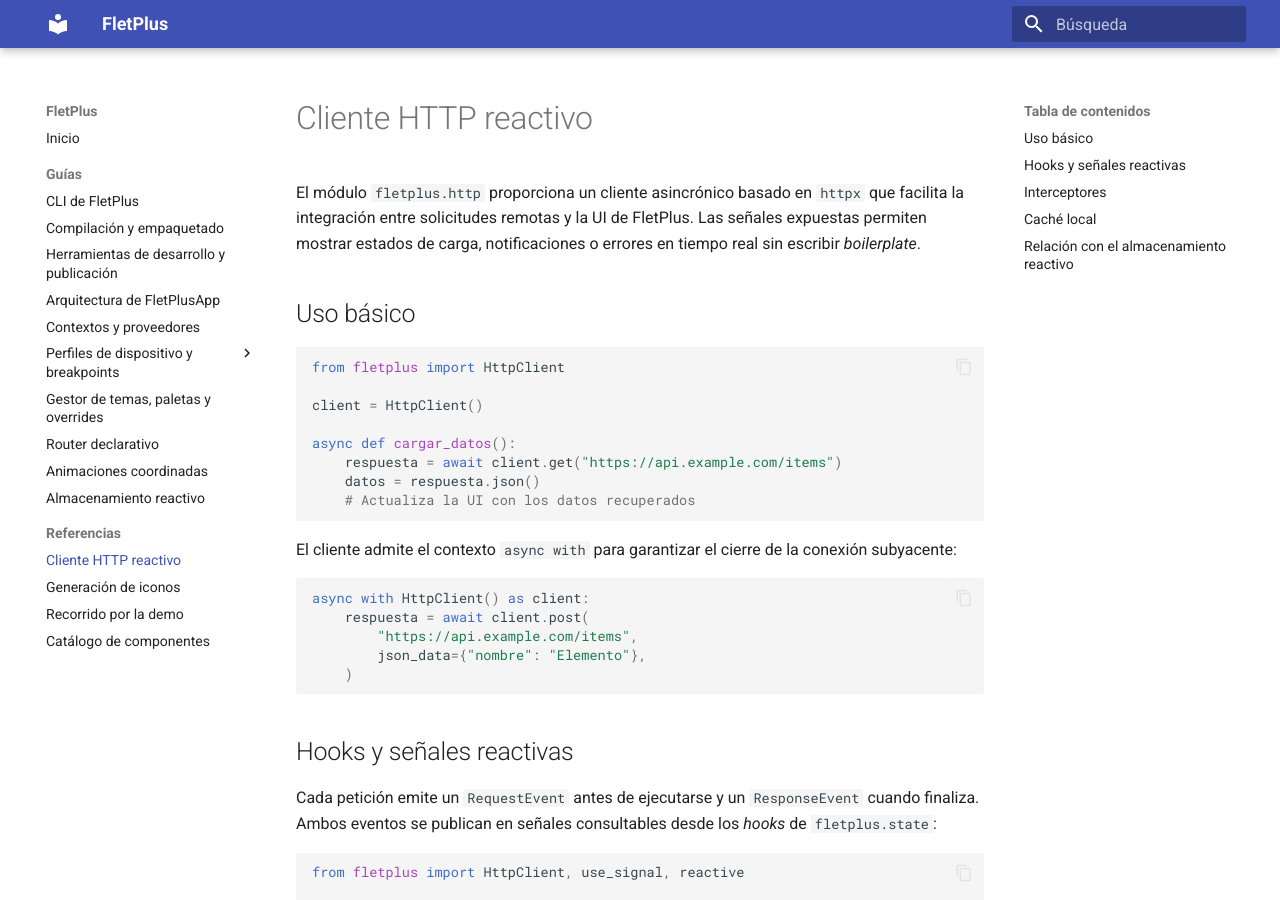
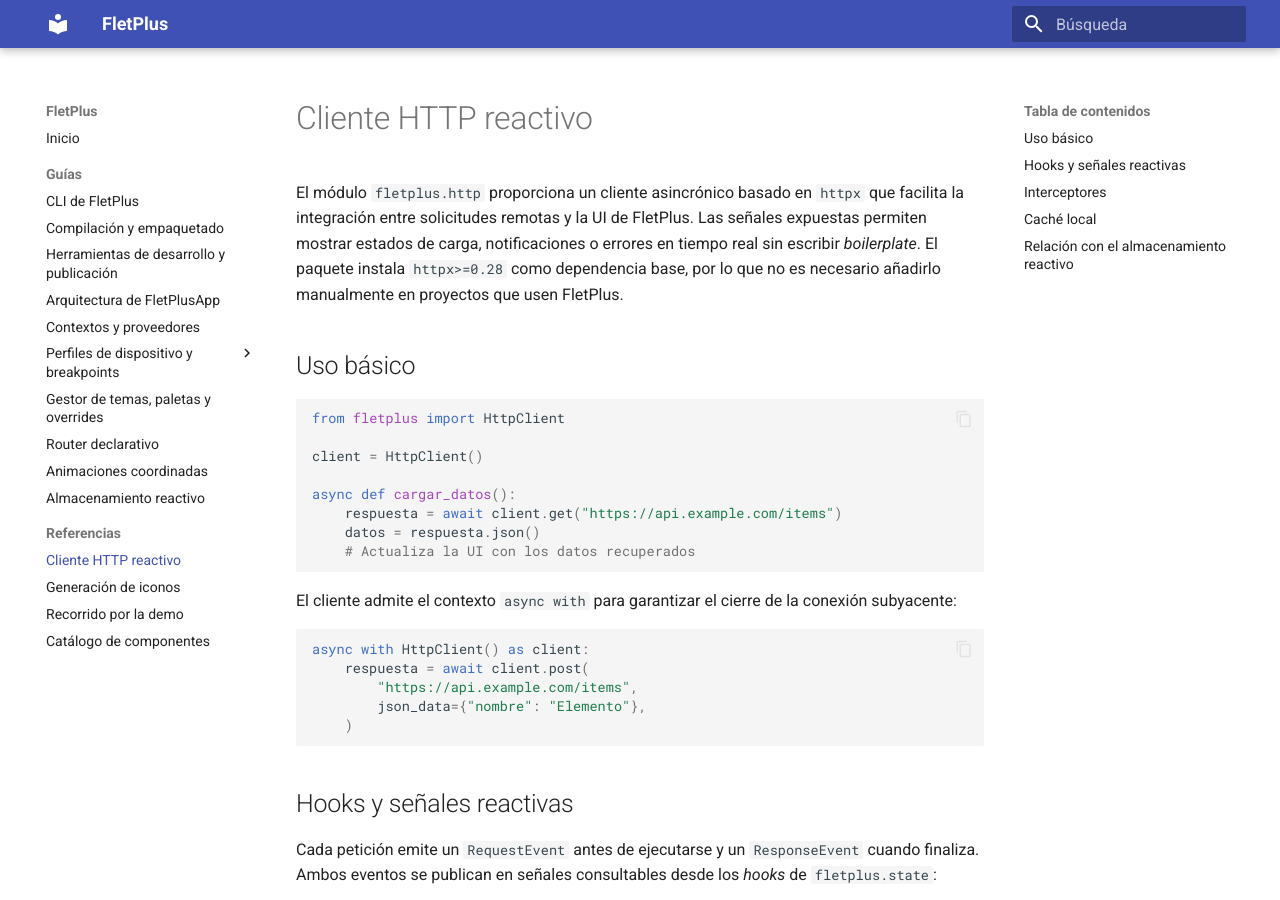
Before and after one commit to Alphonsus411/FletPlus, an MkDocs documentation site: the page built from docs/http.md, in a window 1280 px wide and 900 px high. Built offline with MkDocs 1.6.1 and Material for MkDocs 9.7.7, drawn with Linux system fonts in a browser that asks for light colours.

Commit message:
Add httpx base dependency

```diff
--- a/docs/http.md
+++ b/docs/http.md
@@ -4,6 +4,8 @@ El módulo `fletplus.http` proporciona un cliente asincrónico basado en
 `httpx` que facilita la integración entre solicitudes remotas y la UI de
 FletPlus. Las señales expuestas permiten mostrar estados de carga,
 notificaciones o errores en tiempo real sin escribir *boilerplate*.
+El paquete instala `httpx>=0.28` como dependencia base, por lo que no es
+necesario añadirlo manualmente en proyectos que usen FletPlus.
 
 ## Uso básico
 
--- a/pyproject.toml
+++ b/pyproject.toml
@@ -17,7 +17,8 @@ dependencies = [
   "flet>=0.27.0",
   "click>=8.1",
   "watchdog>=3.0",
-  "websockets>=12.0"
+  "websockets>=12.0",
+  "httpx>=0.28"
 ]
 
 [project.scripts]
```
Also changed, not shown: README.md (+2 -2 lines).
